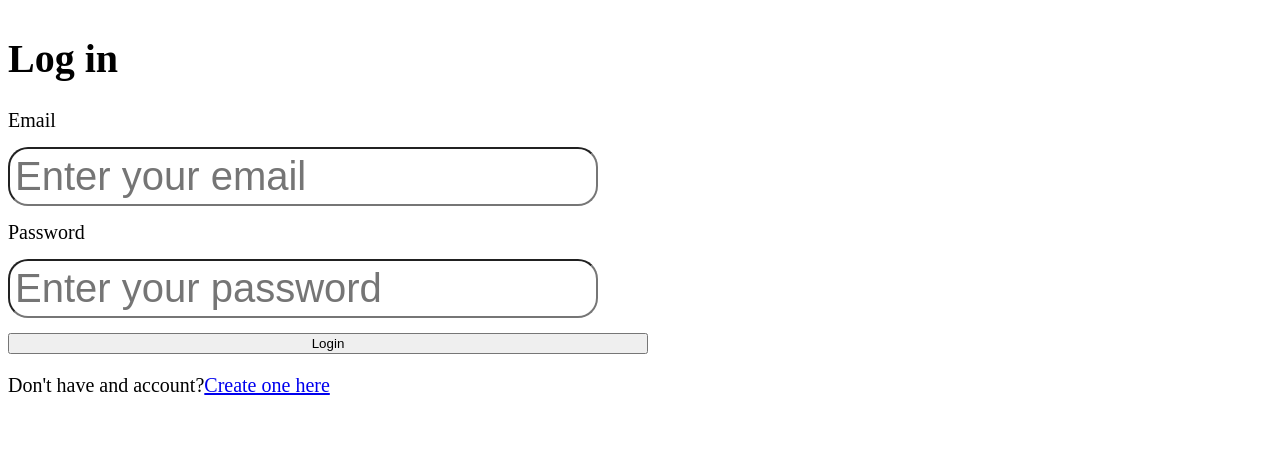
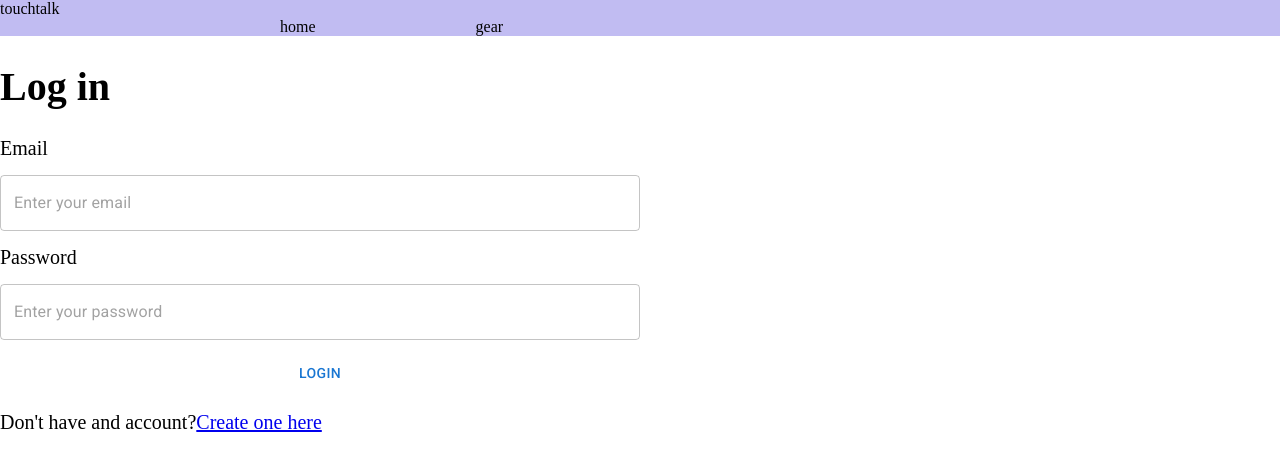
Before and after one commit to zaneahmed1/communication-app, a React (Create React App) app in the folder front-end/: page /login in a window 1280 px wide. Shown: the top 470 px of the page. Built offline with nearby package versions, Linux system fonts and the light colour scheme; no server answers.

Commit message:
add nav bar

```diff
--- a/front-end/package.json
+++ b/front-end/package.json
@@ -11,6 +11,9 @@
   "author": "",
   "license": "ISC",
   "dependencies": {
+    "@emotion/react": "^11.10.6",
+    "@emotion/styled": "^11.10.6",
+    "@mui/material": "^5.11.10",
     "axios": "^1.3.2",
     "firebase": "^9.17.1",
     "react": "^18.2.0",
--- a/front-end/src/App.js
+++ b/front-end/src/App.js
@@ -20,6 +20,7 @@ import PrivateRoute from "./Components/Private";
 import {auth} from '../src/Services/Firebase'
 import VerifyEmail from './Components/VerifyEmail';
 import { Navigate } from "react-router-dom";
+import NavBar from "./Components/NavBar";
 
 
 
@@ -55,6 +56,7 @@ function App() {
   return (
     <div className="App">
       <Router>
+        <NavBar/>
       <AuthProvider value={{currentUser, timeActive, setTimeActive}}>
           <Routes>
             <Route path="/" element={<Home/>} />
--- a/front-end/src/Components/Home.scss
+++ b/front-end/src/Components/Home.scss
@@ -1,3 +1,7 @@
+body{
+    padding:0;
+    margin:0;
+}
 .home{
     width: 100vw;
     height: 100vh;
--- a/front-end/src/Components/HomeButtons.scss
+++ b/front-end/src/Components/HomeButtons.scss
@@ -1,3 +1,7 @@
+body{
+    padding:0;
+    margin:0;
+}
 .homeButtons{
     width: 100vw;
     height: 100vh;
--- a/front-end/src/Components/Login.js
+++ b/front-end/src/Components/Login.js
@@ -4,6 +4,8 @@ import {signInWithEmailAndPassword, sendEmailVerification} from 'firebase/auth'
 import {auth} from '../Services/Firebase'
 import {useNavigate} from 'react-router-dom'
 import {useAuthValue} from './AuthContext'
+import TextField from '@mui/material/TextField';
+import { Button } from '@mui/material';
 import "../Components/Login.scss"
 
 function Login(){
@@ -39,21 +41,21 @@ function Login(){
         <h1>Log in</h1>
         <form onSubmit={login} name='login_form'>
           <label>Email</label>
-          <input
+          <TextField
             type='email'
             value={email}
             required
             placeholder="Enter your email"
             onChange={e => setEmail(e.target.value)}/>
          <label>Password</label>
-          <input
+          <TextField
             type='password'
             value={password}
             required
             placeholder='Enter your password'
             onChange={e => setPassword(e.target.value)}/>
 
-          <button type='submit'>Login</button>
+          <Button type='submit'>Login</Button>
         </form>
         <p>
           Don't have and account?
--- /dev/null
+++ b/front-end/src/Components/NavBar.js
@@ -0,0 +1,18 @@
+import React from 'react'
+import "../Components/NavBar.scss"
+
+
+export default function NavBar() {
+  return (
+    <div className='navBar'>
+        <nav>
+                <div className='navBar__logo'>touchtalk</div>
+                <div className='navBar__list'>
+                <div className='navBar__listItem'>home</div>
+                <div className='navBar__listItem'>gear</div>
+                </div>
+
+        </nav>
+    </div>
+  )
+}
--- /dev/null
+++ b/front-end/src/Components/NavBar.scss
@@ -0,0 +1,25 @@
+.navBar{
+    background-color: rgb(193, 188, 242);
+    height: 100%;
+    display: flex;
+    flex-direction: row;
+    &__list{
+       margin-left: 200px;
+    }
+    &__listItem{
+        display: inline-block;
+        padding: 0 5em;
+        font-size: 16px;
+    }
+}
+// nav{
+//     display: flex;
+//     justify-content: space-between;
+//     align-items: center;
+//     height: 5%;
+// }
+
+// li{
+//     list-style: none;
+//     text-decoration: none;
+// }
```
Also changed, not shown: 1 other file (tests, documents, lock files or other folders).
